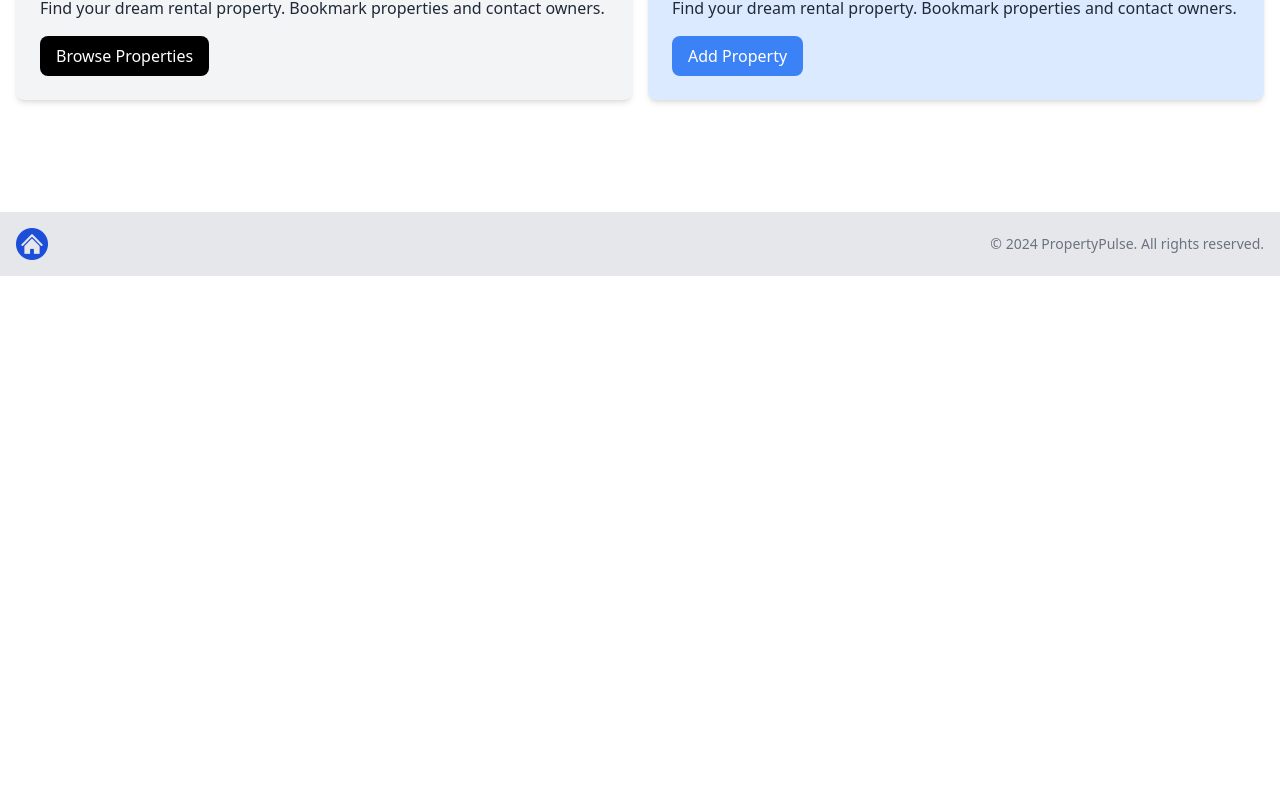
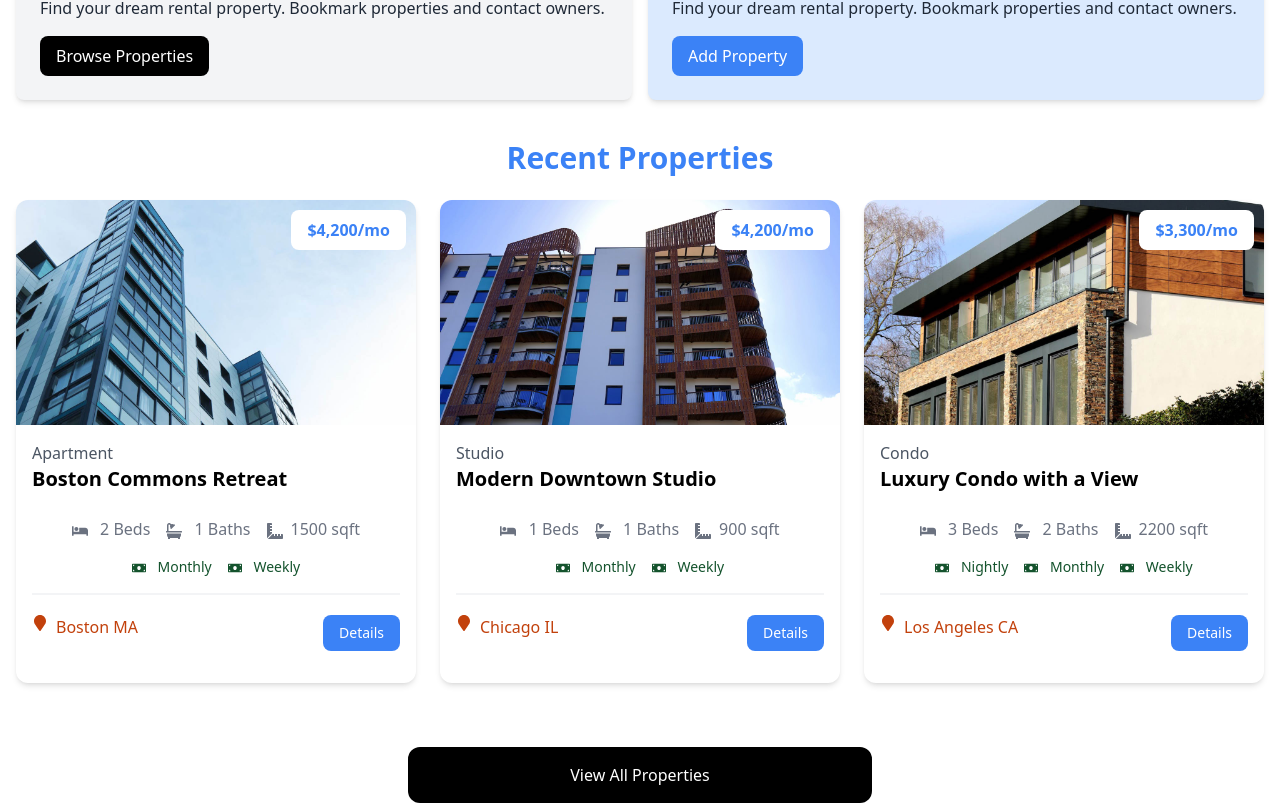
Before and after one commit to Vallejord/nextjs-project, a Next.js app: page / in a window 1280 px wide. Shown: the part 513-1320 px from the top of the page. Before the commit the page ends 800 px from the top, so only its background shows below. Built offline with nearby package versions, Linux system fonts and the light colour scheme.

Commit message:
added loanding , not found page, home properties page

```diff
--- /dev/null
+++ b/app/loading.jsx
@@ -0,0 +1,21 @@
+"use client";
+import ClipLoader from "react-spinners/ClipLoader";
+
+const override = {
+  display: "block",
+  margin: "100px auto",
+};
+
+const LoadingPage = ({ loading }) => {
+  return (
+    <ClipLoader
+      color="#3b82f6"
+      loading={loading}
+      cssOverride={override}
+      size={150}
+      aria-label="Loading Spinner"
+    />
+  );
+};
+
+export default LoadingPage;
--- /dev/null
+++ b/app/not-found.jsx
@@ -0,0 +1,33 @@
+import React from "react";
+
+import Link from "next/link";
+import { FaExclamationTriangle } from "react-icons/fa";
+
+const NotFoundPage = () => {
+  return (
+    <section className="bg-blue-50 min-h-screen flex-grow">
+      <div className="container m-auto max-w-2xl py-24">
+        <div className="bg-white px-6 py-24 mb-4 shadow-md rounded-md border m-4 md:m-0">
+          <div className="flex justify-center">
+            <FaExclamationTriangle className="fas fa-exclamation-triangle fa-5x text-8xl text-yellow-400" />
+          </div>
+          <div className="text-center">
+            <h1 className="text-3xl font-bold mt-4 mb-2">Page Not Found</h1>
+            <p className="text-gray-500 text-xl mb-10">
+              The page you are looking for does not exist.
+            </p>
+            <Link
+              href="/"
+              className="bg-blue-700 hover:bg-blue-800 text-white font-bold py-4 px-6 rounded"
+            >
+              Go Home
+            </Link>
+          </div>
+        </div>
+      </div>
+      <div className="flex-grow"></div>
+    </section>
+  );
+};
+
+export default NotFoundPage;
--- a/app/page.jsx
+++ b/app/page.jsx
@@ -1,12 +1,13 @@
 import Hero from "@/components/Hero";
 import InfoBoxes from "@/components/InfoBoxes";
-import Footer from "@/components/Footer";
+import HomeProperties from "@/components/HomeProperties";
 
 const HomePage = () => {
   return (
     <>
       <Hero />
       <InfoBoxes />
+      <HomeProperties />
     </>
   );
 };
--- /dev/null
+++ b/components/HomeProperties.jsx
@@ -0,0 +1,40 @@
+import React from "react";
+import properties from "@/properties.json";
+import PropertyCard from "./PropertyCard";
+import Link from "next/link";
+
+const HomeProperties = () => {
+  const recentProperties = properties
+    .sort(() => Math.random() - Math.random())
+    .slice(0, 3);
+  return (
+    <>
+      <section className="px-4 py-6">
+        <div className="container-xl lg:container m-auto">
+          <h2 className="text-3xl font-bold text-blue-500 mb-6 text-center">
+            Recent Properties
+          </h2>
+          <div className="grid grid-cols-1 md:grid-cols-3 gap-6">
+            {recentProperties.length === 0 ? (
+              <p>No properties found</p>
+            ) : (
+              recentProperties.map((property) => (
+                <PropertyCard key={property._id} property={property} />
+              ))
+            )}
+          </div>
+        </div>
+      </section>
+      <section className="m-auto max-w-lg my-10 px-6">
+        <Link
+          href="/properties"
+          className="block bg-black text-white text-center py-4 px-6 rounded-xl hover:bg-gray-700"
+        >
+          View All Properties
+        </Link>
+      </section>
+    </>
+  );
+};
+
+export default HomeProperties;
--- a/package.json
+++ b/package.json
@@ -12,7 +12,8 @@
     "next": "14.2.3",
     "react": "^18",
     "react-dom": "^18",
-    "react-icons": "^5.1.0"
+    "react-icons": "^5.1.0",
+    "react-spinners": "^0.13.8"
   },
   "devDependencies": {
     "postcss": "^8",
```
Also changed, not shown: 1 other file (tests, documents, lock files or other folders).
